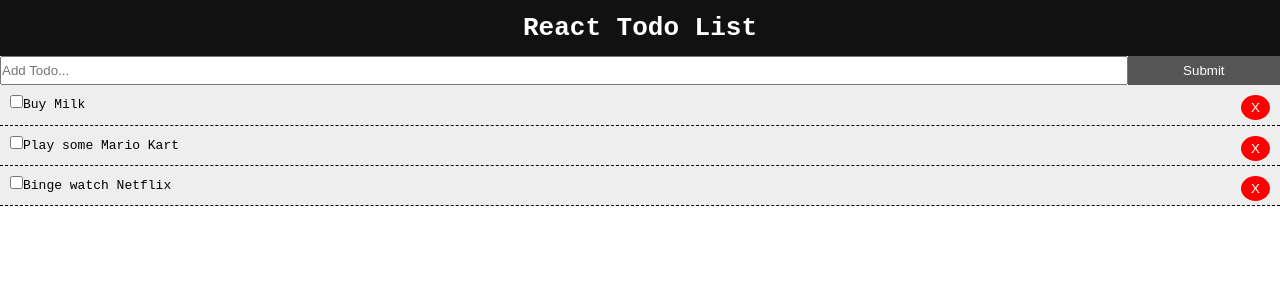
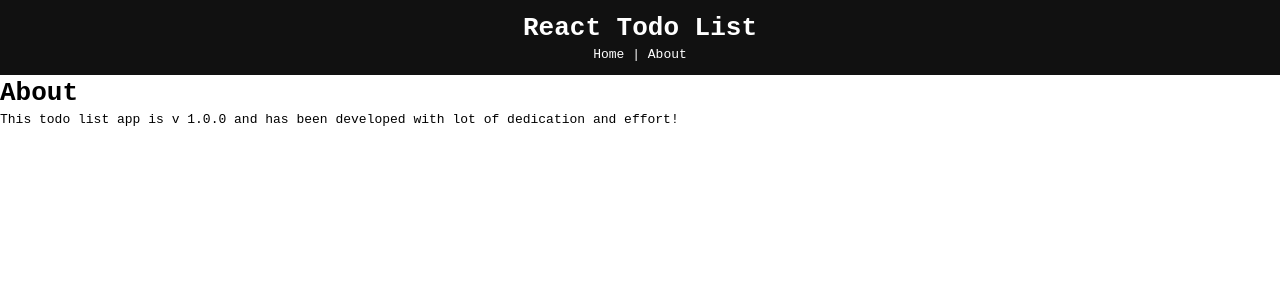
Before and after one commit to VisheshSingh/react-list, a React (Create React App) app: page /about in a window 1280 px wide. Shown: the top 300 px of the page. Built offline with nearby package versions, Linux system fonts and the light colour scheme; the HTML template or start-up script is replaced by a standard one.

Commit message:
Routing setup

```diff
--- a/package.json
+++ b/package.json
@@ -5,6 +5,7 @@
   "dependencies": {
     "react": "^16.7.0",
     "react-dom": "^16.7.0",
+    "react-router-dom": "^4.3.1",
     "react-scripts": "2.1.2",
     "uuid": "^3.3.2"
   },
--- a/src/App.js
+++ b/src/App.js
@@ -3,7 +3,9 @@
 import Todos from './components/Todos';
 import AddTodo from './components/AddTodo';
 import Header from './components/layout/Header';
+import About from './components/pages/About'
 import uuid from 'uuid';
+import { BrowserRouter as Router, Route } from 'react-router-dom';
 
 class App extends Component {
   state = {
@@ -52,14 +54,21 @@
 
   render() {
     return (
+      <Router>
         <div className="App">
           <Header />
+          <Route exact path="/" render={props => (
+            <React.Fragment>
               <AddTodo addTodo={this.addTodo} />
               <Todos
                 todos={this.state.todos}
                 markComplete={this.markComplete}
                 deleteTodo={this.deleteTodo} />
+            </React.Fragment>
+          )} />
+          <Route eaxct path="/about" component={About} />
         </div>
+      </Router>
     );
   }
 }
--- a/src/components/layout/Header.js
+++ b/src/components/layout/Header.js
@@ -1,9 +1,10 @@
 import React from 'react'
-
+import { Link } from 'react-router-dom';
 const Header = () => {
     return (
         <div style={headerStyle}>
             <h1>React Todo List</h1>
+            <Link style={linkStyle} to="/">Home</Link> | <Link style={linkStyle} to="/about">About</Link>
         </div>
     )
 }
@@ -14,6 +15,10 @@
     backgroundColor: '#111',
     color: '#fff',
     textAlign: 'center'
+}
 
+const linkStyle = {
+    color: '#fff',
+    textDecoration: 'none'
 }
 export default Header
--- /dev/null
+++ b/src/components/pages/About.js
@@ -0,0 +1,10 @@
+import React from 'react'
+
+export default function About() {
+    return (
+        <div>
+            <h1>About</h1>
+            <p>This todo list app is v 1.0.0 and has been developed with lot of dedication and effort!</p>
+        </div>
+    )
+}
```
Also changed, not shown: 1 other file (tests, documents, lock files or other folders). Lines whose indentation alone changed are shown as unchanged.
